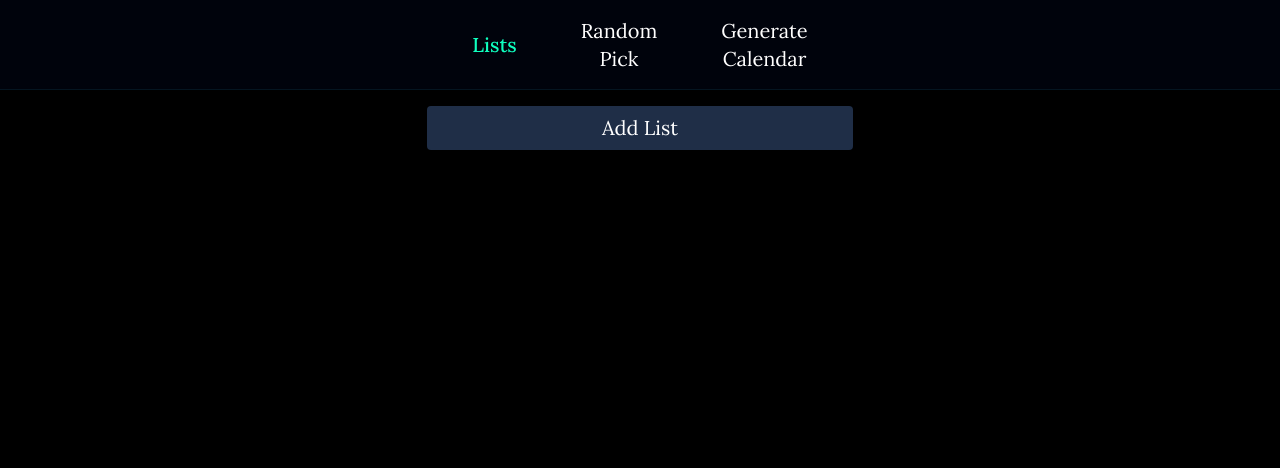
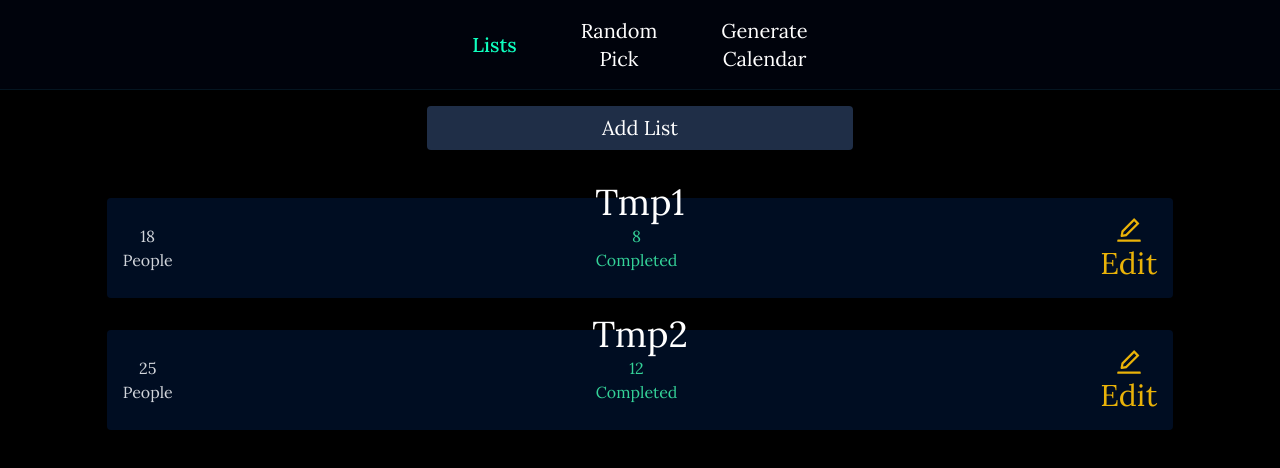
Before and after one commit to Sandoramix/whoisnext, a Next.js app: page /lists in a window 1280 px wide. Shown: the top 468 px of the page. Built offline with nearby package versions, Linux system fonts and the light colour scheme.

Commit message:
updated dummy lists loading

```diff
--- a/src/pages/lists.tsx
+++ b/src/pages/lists.tsx
@@ -45,7 +45,14 @@ const DUMMY_NAMES = [
 
 
 
-
+const randomList = (quantity = 10, title = "Tmp") => {
+	const list: ListItem = { title, people: [] }
+	for (let index = 0; index < quantity; index++) {
+		// eslint-disable-next-line @typescript-eslint/no-non-null-assertion
+		list.people.push({ name: DUMMY_NAMES[Math.ceil(Math.random() * (DUMMY_NAMES.length - 1))]!, isCompleted: Boolean(Math.random() >= .5) })
+	}
+	return list
+}
 
 export default function ListsPage() {
 
@@ -61,24 +68,14 @@ export default function ListsPage() {
 	}, [lists])
 
 
-	useEffect(() => () => {
-		const rndList: Person[] = [{ name: 'U', isCompleted: false }, { name: 'C', isCompleted: false }]
+	useEffect(() => {
 
+		const allLists: ListItem[] = [randomList(Math.ceil(Math.random() * 25) + 4, `Tmp1`), randomList(Math.ceil(Math.random() * 25) + 4, 'Tmp2')];
 
-		const randomList = (quantity = 10, title = "Tmp") => {
-			const list: ListItem = { title, people: [] }
-			for (let index = 0; index < quantity; index++) {
-				list.people.push({ name: DUMMY_NAMES[Math.ceil(Math.random() * (DUMMY_NAMES.length - 1))]!, isCompleted: Boolean(Math.random() >= .5) })
-			}
-			return list
-		}
-
-
-
-
-		const allLists: ListItem[] = [randomList(10, `Tmp1`), randomList(5, 'Tmp2')];
-		localStorage.setItem(LS_NAMES.lists, JSON.stringify(allLists))
-		setLists(allLists)
+		setLists(() => {
+			localStorage.setItem(LS_NAMES.lists, JSON.stringify(allLists))
+			return allLists
+		})
 
 	}, [])
 
@@ -103,7 +100,7 @@ export default function ListsPage() {
 			</section>
 			<div className="pt-6" />
 			<ul className="list-none w-10/12 max-h-[calc(100vh_-_90px_-_2.5rem)] overflow-auto py-6 flex flex-col gap-8">
-				{lists.map((list, index) => <ListItem setOpenedListIndex={setOpenedListIndex} index={index} list={list} key={index} />)}
+				{lists?.map((list, index) => <ListItem setOpenedListIndex={setOpenedListIndex} index={index} list={list} key={index} />)}
 			</ul>
 
 			{
```
